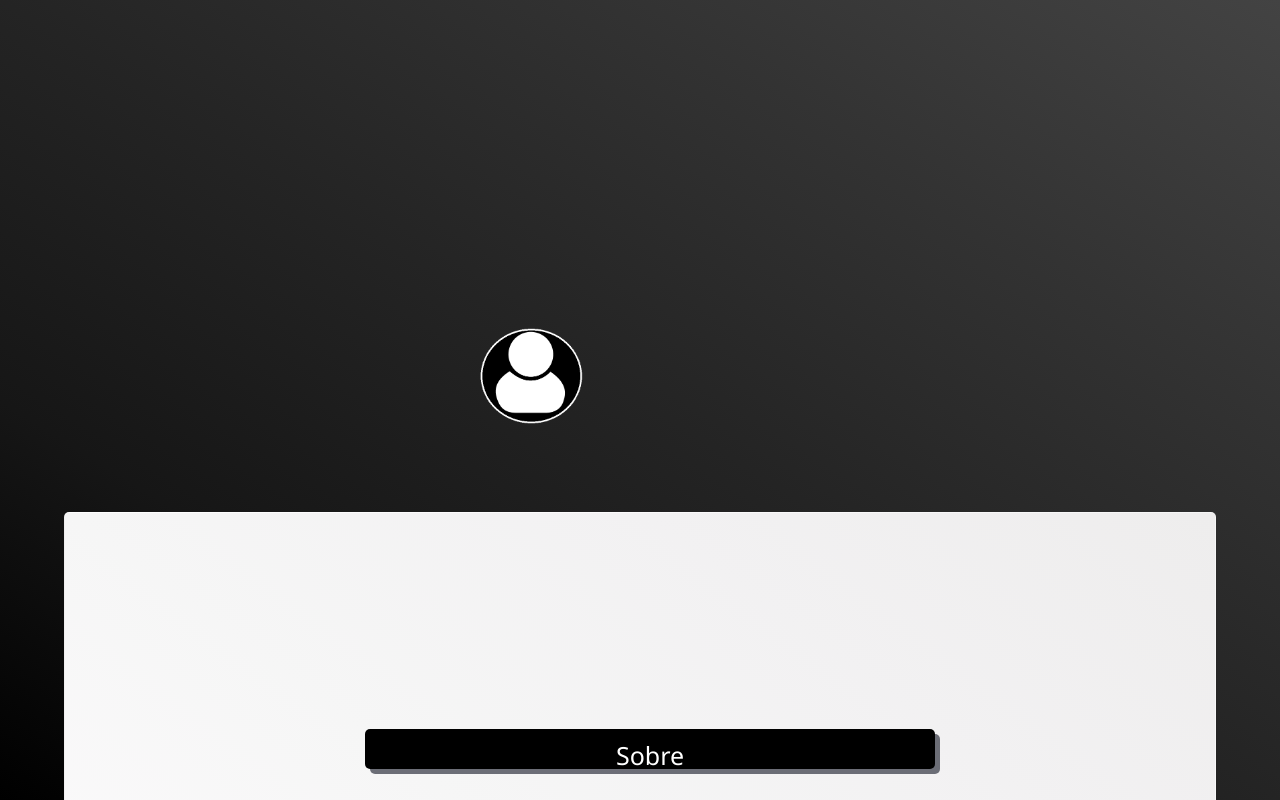
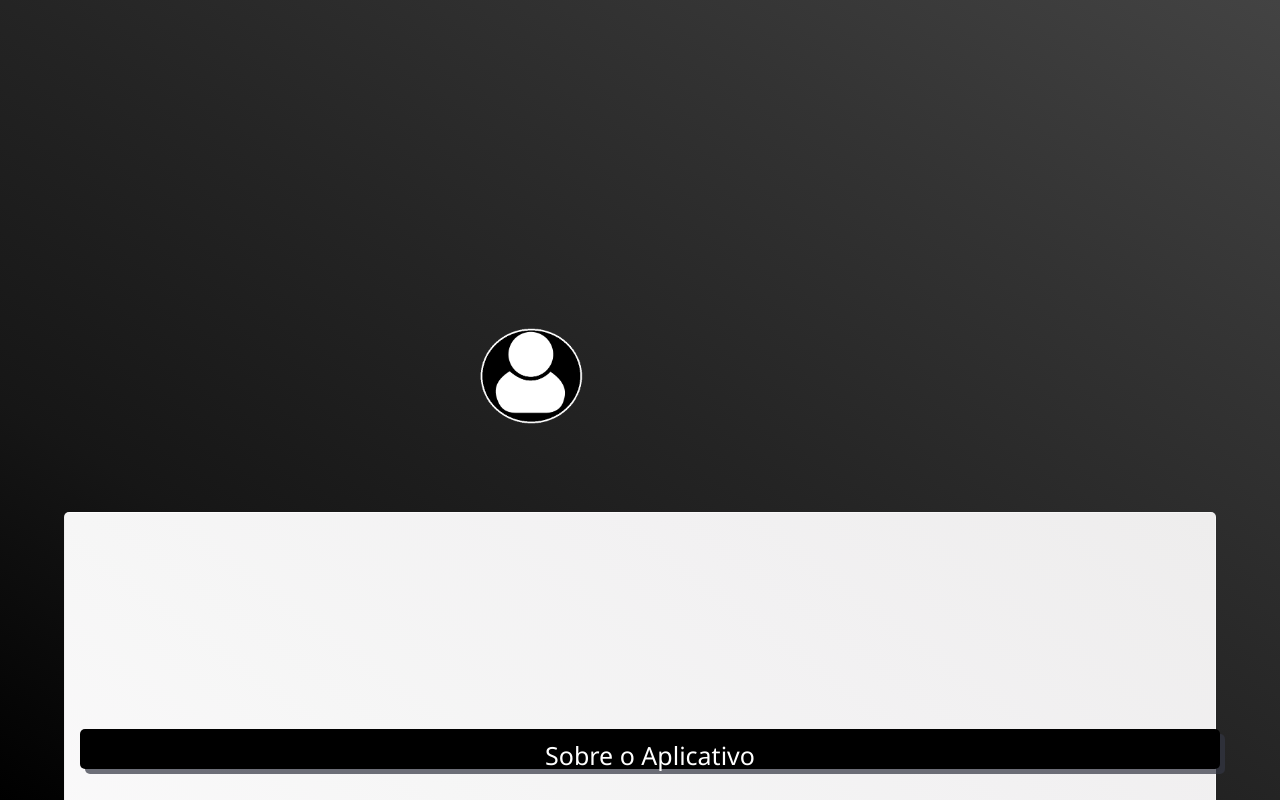
Before and after one commit to viniciuspecorari/AtualizacaoTelasApp, a website: page www/sobreApp.html in a window 1280 px wide. Shown: the top 800 px of the page. Drawn offline with Linux system fonts and the light colour scheme.

Commit message:
atualizando o titulo

```diff
--- a/www/sobreApp.html
+++ b/www/sobreApp.html
@@ -38,7 +38,7 @@
       <!-- Titulo -->
       <div class="row">
         <div class="col-xs-12">
-          <h1 style="margin-top:20%;">Sobre</h1>
+          <h1 style="margin-top:20%; width:100%;">Sobre o Aplicativo</h1>
         </div>
       </div>
 
```
